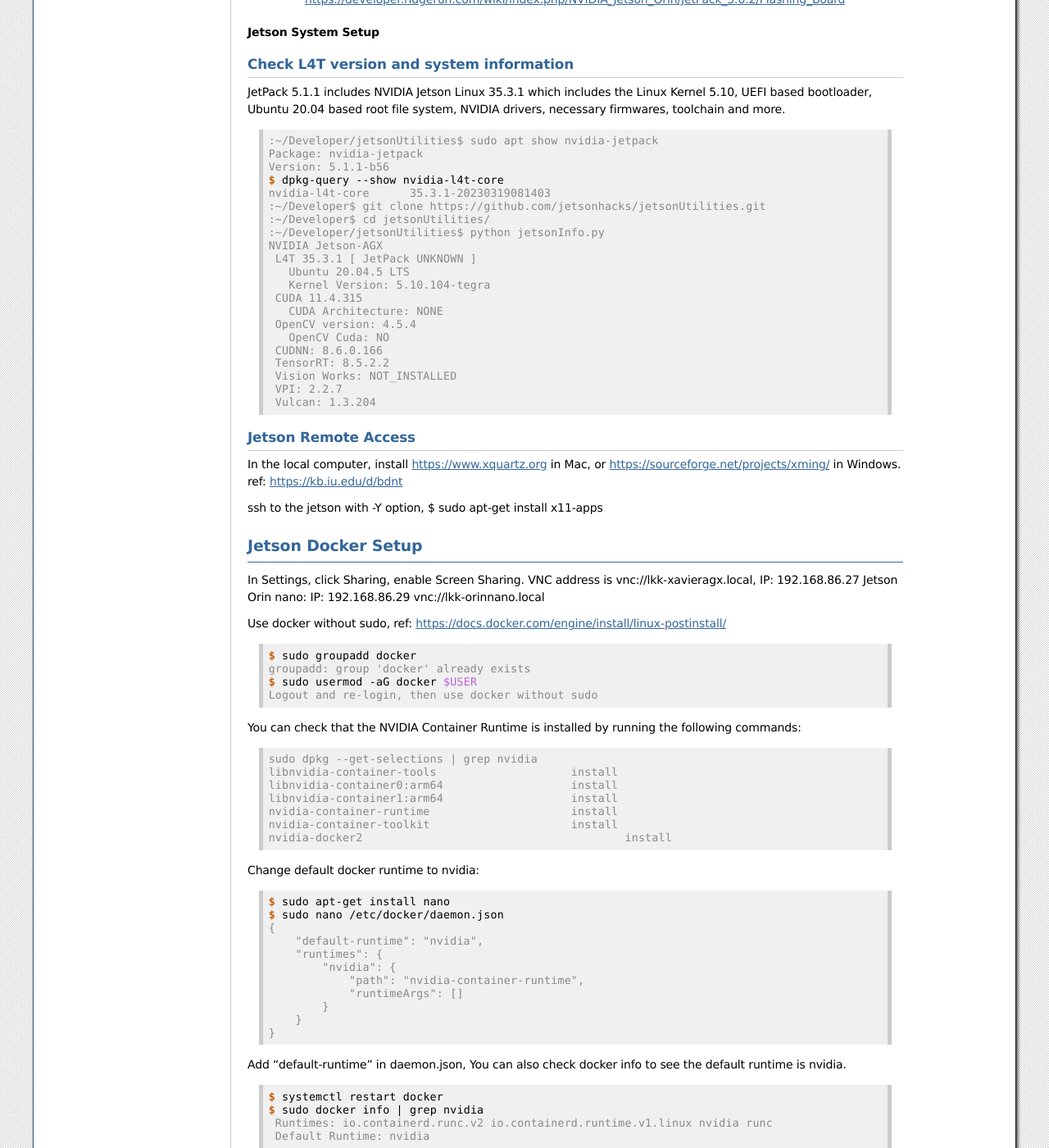
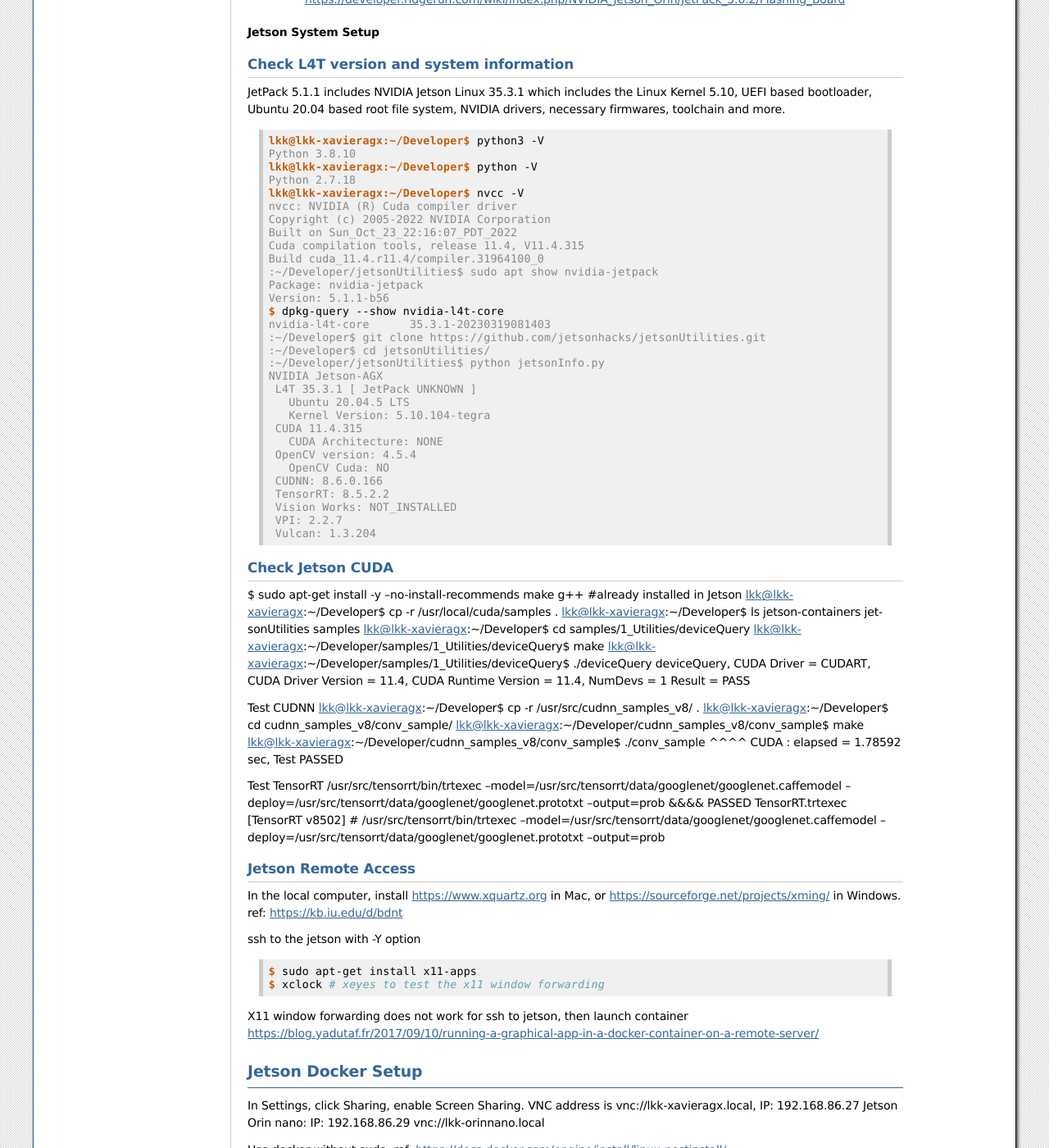
Before and after one commit to lkk688/mytutorial, a Sphinx documentation site: the page built from docs/source/jetson.rst, in a window 1280 px wide and 1400 px high, scrolled down 3363 px. Shown: the whole window at 82% size. Built offline with Sphinx 7.4.7, drawn with Linux system fonts in a browser that asks for light colours; some of the changed text lies outside the part shown.

Commit message:
Update jetson.rst

```diff
--- a/docs/source/jetson.rst
+++ b/docs/source/jetson.rst
@@ -105,6 +105,16 @@
 
 .. code-block:: console
 
+   lkk@lkk-xavieragx:~/Developer$ python3 -V
+   Python 3.8.10
+   lkk@lkk-xavieragx:~/Developer$ python -V
+   Python 2.7.18
+   lkk@lkk-xavieragx:~/Developer$ nvcc -V
+   nvcc: NVIDIA (R) Cuda compiler driver
+   Copyright (c) 2005-2022 NVIDIA Corporation
+   Built on Sun_Oct_23_22:16:07_PDT_2022
+   Cuda compilation tools, release 11.4, V11.4.315
+   Build cuda_11.4.r11.4/compiler.31964100_0
    :~/Developer/jetsonUtilities$ sudo apt show nvidia-jetpack
    Package: nvidia-jetpack
    Version: 5.1.1-b56
@@ -127,12 +137,43 @@
     VPI: 2.2.7
     Vulcan: 1.3.204
 
+Check Jetson CUDA
+~~~~~~~~~~~~~~~~~
+$ sudo apt-get install -y --no-install-recommends make g++ #already installed in Jetson
+lkk@lkk-xavieragx:~/Developer$ cp -r /usr/local/cuda/samples .
+lkk@lkk-xavieragx:~/Developer$ ls
+jetson-containers  jetsonUtilities  samples
+lkk@lkk-xavieragx:~/Developer$ cd samples/1_Utilities/deviceQuery
+lkk@lkk-xavieragx:~/Developer/samples/1_Utilities/deviceQuery$ make
+lkk@lkk-xavieragx:~/Developer/samples/1_Utilities/deviceQuery$ ./deviceQuery
+deviceQuery, CUDA Driver = CUDART, CUDA Driver Version = 11.4, CUDA Runtime Version = 11.4, NumDevs = 1
+Result = PASS
+
+Test CUDNN
+lkk@lkk-xavieragx:~/Developer$ cp -r /usr/src/cudnn_samples_v8/ .
+lkk@lkk-xavieragx:~/Developer$ cd cudnn_samples_v8/conv_sample/
+lkk@lkk-xavieragx:~/Developer/cudnn_samples_v8/conv_sample$ make
+lkk@lkk-xavieragx:~/Developer/cudnn_samples_v8/conv_sample$ ./conv_sample
+^^^^ CUDA : elapsed = 1.78592 sec,
+Test PASSED
+
+Test TensorRT
+/usr/src/tensorrt/bin/trtexec --model=/usr/src/tensorrt/data/googlenet/googlenet.caffemodel --deploy=/usr/src/tensorrt/data/googlenet/googlenet.prototxt --output=prob
+&&&& PASSED TensorRT.trtexec [TensorRT v8502] # /usr/src/tensorrt/bin/trtexec --model=/usr/src/tensorrt/data/googlenet/googlenet.caffemodel --deploy=/usr/src/tensorrt/data/googlenet/googlenet.prototxt --output=prob
+
 Jetson Remote Access
 ~~~~~~~~~~~~~~~~~~~~
 In the local computer, install https://www.xquartz.org in Mac, or https://sourceforge.net/projects/xming/ in Windows. ref: https://kb.iu.edu/d/bdnt
 
-ssh to the jetson with -Y option,
-$ sudo apt-get install x11-apps
+ssh to the jetson with -Y option
+
+.. code-block:: console
+
+   $ sudo apt-get install x11-apps
+   $ xclock # xeyes to test the x11 window forwarding
+
+X11 window forwarding does not work for ssh to jetson, then launch container
+https://blog.yadutaf.fr/2017/09/10/running-a-graphical-app-in-a-docker-container-on-a-remote-server/
 
 Jetson Docker Setup
 -------------------
@@ -197,7 +238,7 @@
    root@lkk-xavieragx:/# python3 -V
    Python 3.8.10
 
-Build pytorch container:
+Build pytorch container (based on https://catalog.ngc.nvidia.com/orgs/nvidia/containers/l4t-jetpack):
 
 .. code-block:: console
 
@@ -224,8 +265,11 @@
    lkk@lkk-xavieragx:~/Developer/jetson-containers$ docker run -it --rm --net=host l4t-pytorch:r35.3.1-pth2.0-py3
    root@lkk-xavieragx:/# nvcc -V #11.4
 
+Test container
 
+.. code-block:: console
 
+   ~/Developer/jetson-containers$ ./scripts/docker_test_ml.sh pytorch
 
 
 Install Miniconda for ARM
```
Also changed, not shown: other parts of docs/source/jetson.rst (+3 -3 lines).
